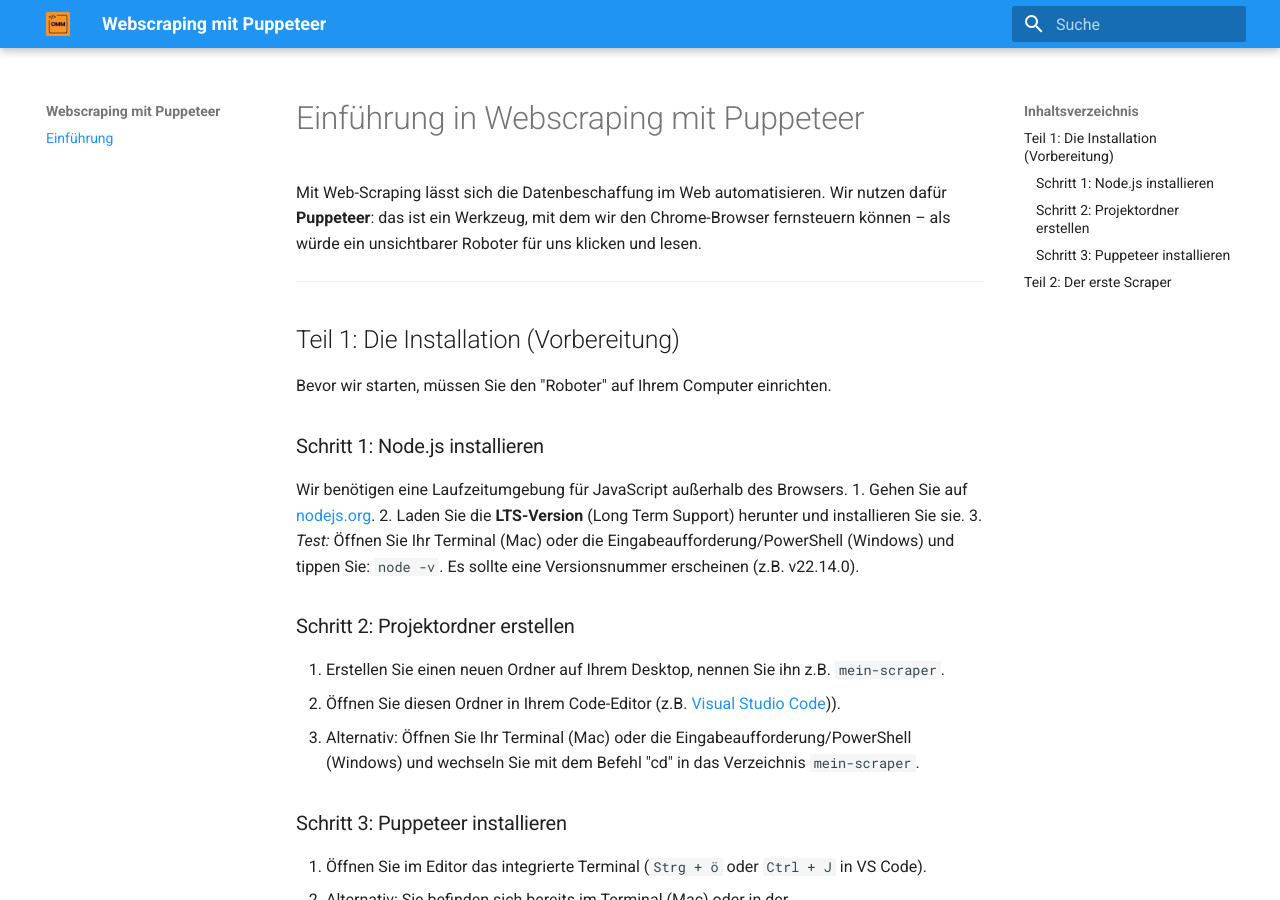
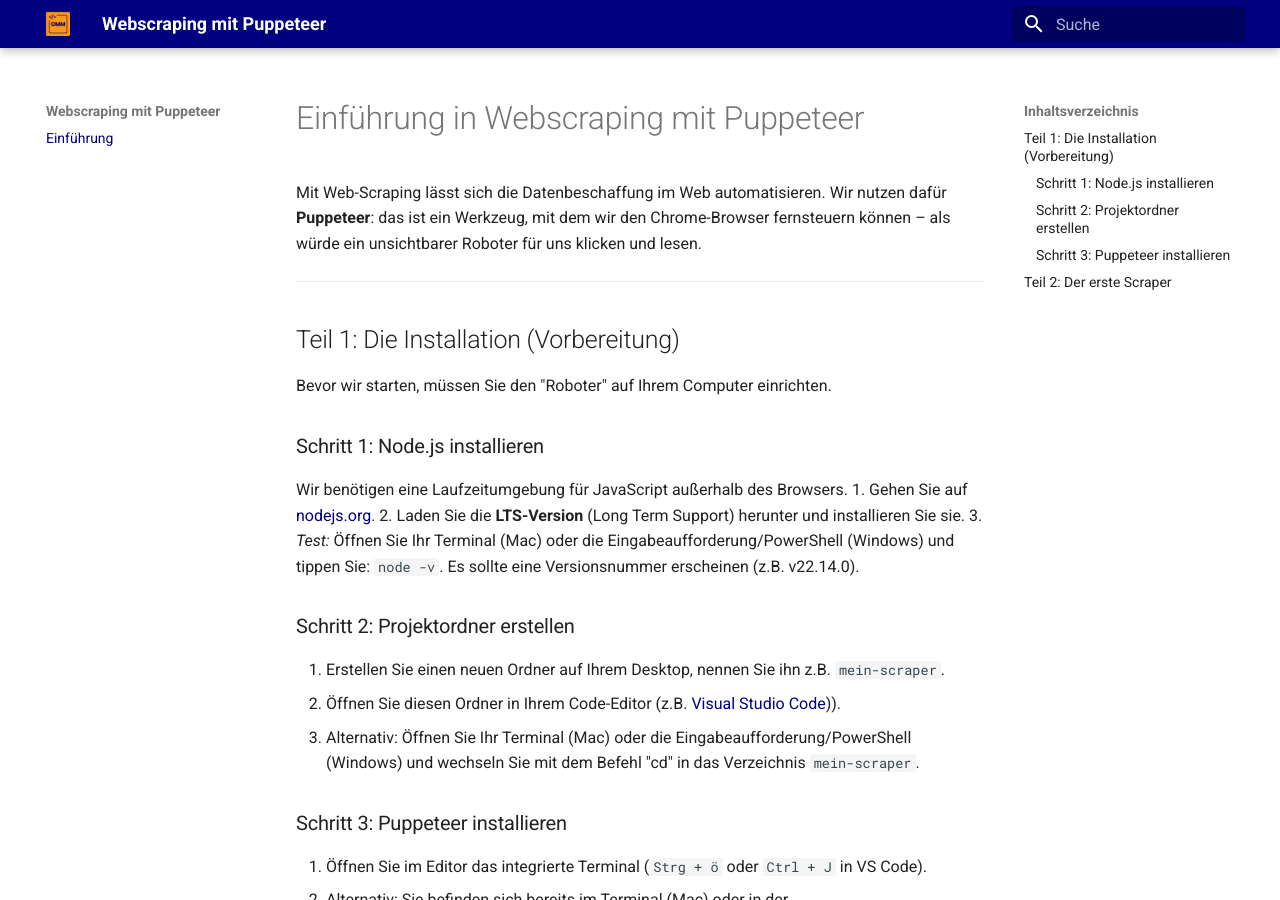
Before and after one commit to swi-hdm/webscraping-intro, an MkDocs documentation site: the page built from docs/index.md, in a window 1280 px wide and 900 px high. Built offline with MkDocs 1.6.1 and Material for MkDocs 9.7.7, drawn with Linux system fonts in a browser that asks for light colours.

Commit message:
Change primary color to custom and enable select all
Updated primary color to 'custom' for dark blue theme and enabled select all button.

```diff
--- a/mkdocs.yml
+++ b/mkdocs.yml
@@ -7,12 +7,14 @@
   logo: assets/images/omm-logo_orange.png
   language: de  # Sets UI (Search, navigation) to German
   palette:
-    primary: blue
+    # CHANGE THIS: Use 'custom' to enable your extra.css dark blue color
+    # If you want standard blue, change 'custom' back to 'blue'
+    primary: custom
   features:
     - content.code.copy    # Copy button
-    - content.code.select  # Select all button (optional but nice)
+    - content.code.select  # Select all button
 
-# Markdown Extensions
+# Custom CSS (Your dark blue settings go here)
 extra_css:
   - stylesheets/extra.css
 
@@ -22,8 +24,8 @@
       anchor_linenums: true
       line_spans: __span
       pygments_lang_class: true
-  - pymdownx.inlinehilite # OPTIONAL: Highlights inline code like `print()`
-  - pymdownx.superfences  # CRITICAL: Allows arbitrary nesting of code blocks
+  - pymdownx.inlinehilite
+  - pymdownx.superfences
 
 # Navigation
 nav:
```
